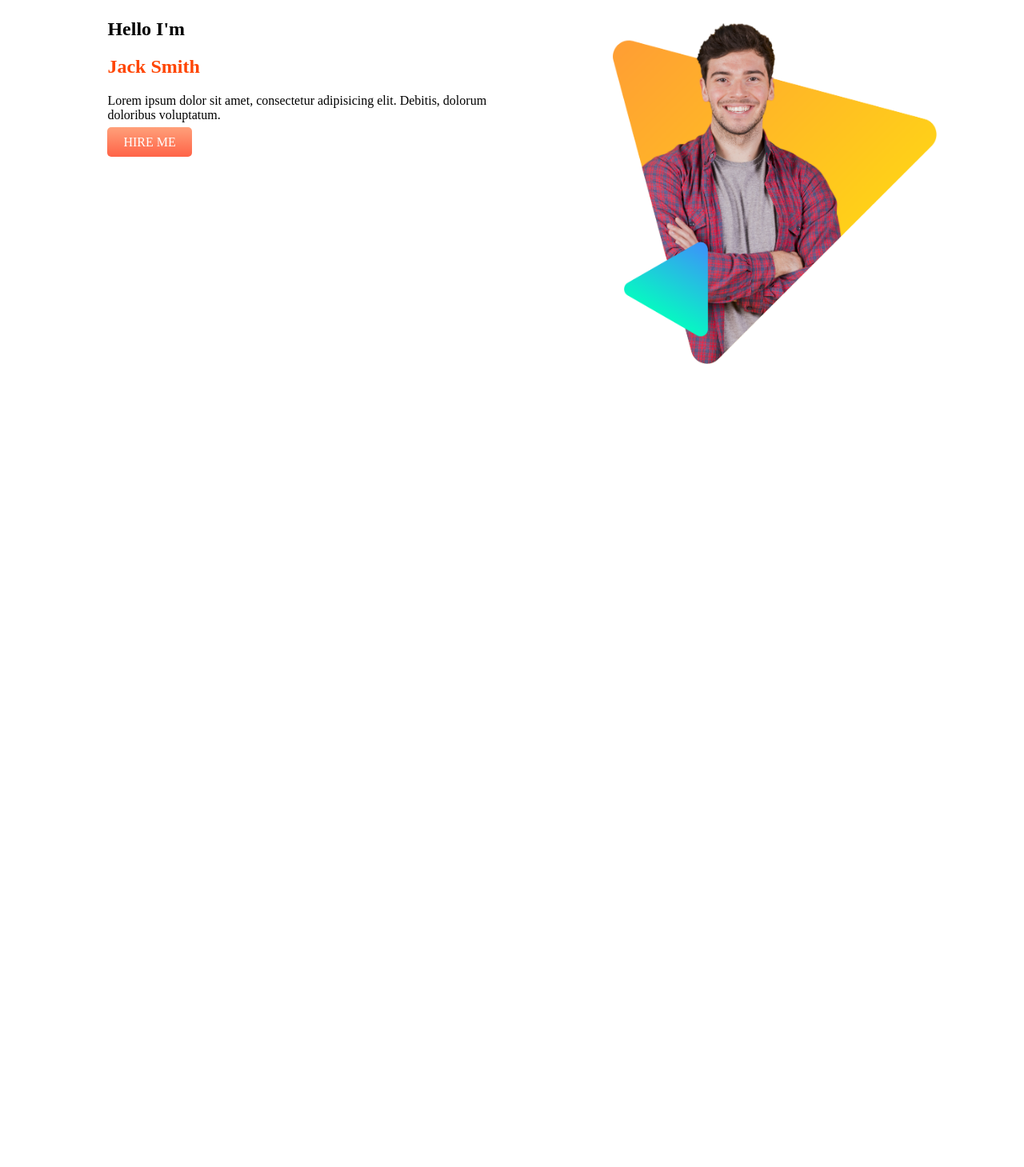
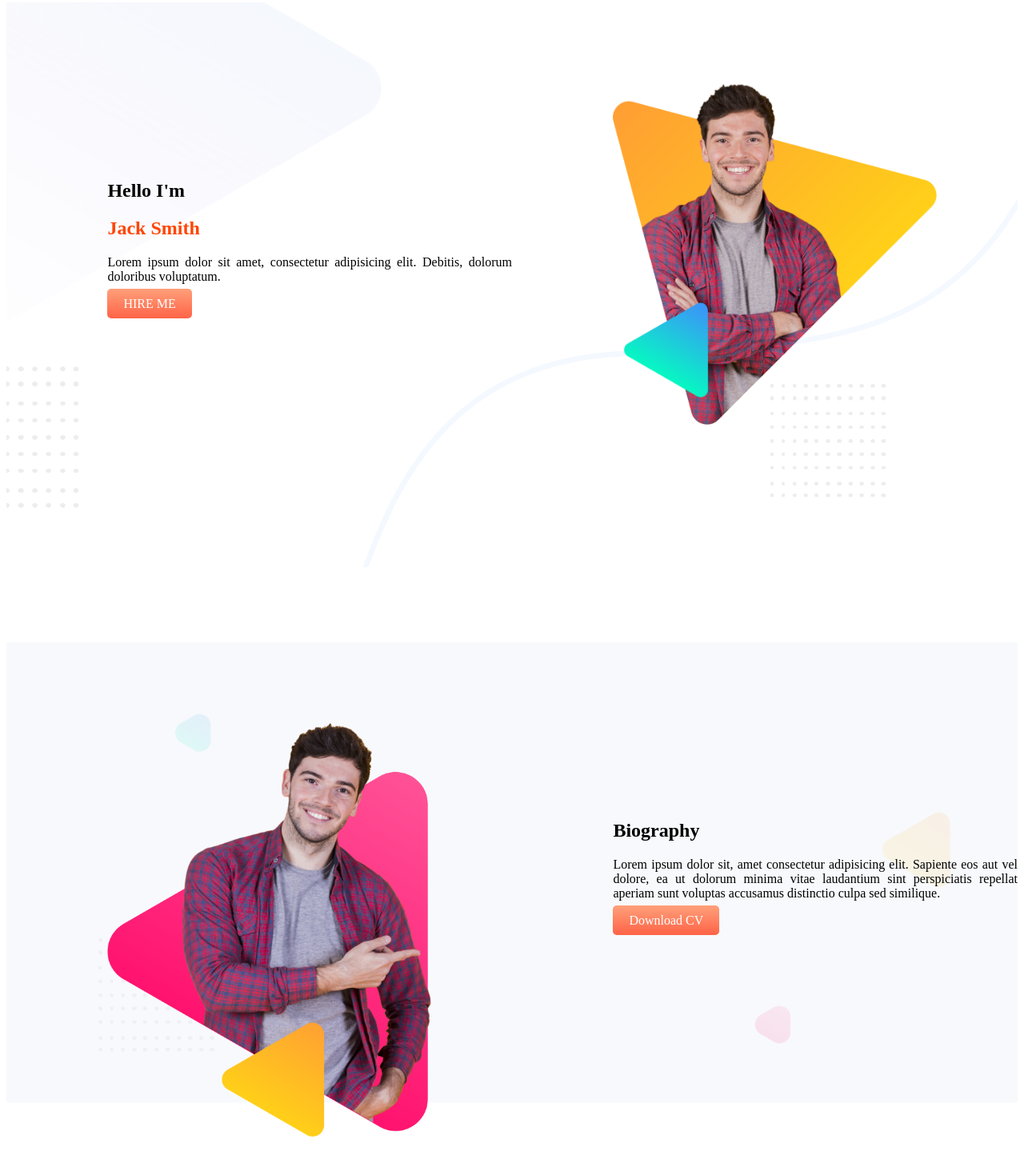
Before and after one commit to ImrulEmon/Personal-portfolio, a plain HTML site: page index.html in a window 1280 px wide. Shown: the part 5-1464 px from the top of the page at 80% size. Before the commit the page ends 800 px from the top, so only its background shows below. Drawn offline with Linux system fonts and the light colour scheme.

Commit message:
2nd-portion

```diff
--- a/index.html
+++ b/index.html
@@ -13,12 +13,25 @@
             <h2>Hello I'm</h2>
             <h1 class="color-highlight">Jack Smith</h1>
             <p>Lorem ipsum dolor sit amet, consectetur adipisicing elit. Debitis, dolorum doloribus voluptatum.</p>
-            <a class="link-button" target="blank" href="#">HIRE ME</a>
+            <a class="link-button" target="_blank" href="#">HIRE ME</a>
         </div>
         <!--IMAGE-->
         <div class="half-width">
             <img src="images/peter.png" alt="">
         </div>
     </section>
+
+    <section class="biography-banner">
+        <!--IMAGE-->
+        <div class="half-width">
+            <img src="images/peter_dream.png" alt="">
+        </div>
+        <!--Text-->
+        <div class="half-width">
+            <h2>Biography</h2>
+            <p>Lorem ipsum dolor sit, amet consectetur adipisicing elit. Sapiente eos aut vel dolore, ea ut dolorum minima vitae laudantium sint perspiciatis repellat aperiam sunt voluptas accusamus distinctio culpa sed similique.</p>
+            <a class="link-button" target="_blank" href="#">Download CV</a>
+        </div>
+    </section>
 </body>
 </html>
--- a/style.css
+++ b/style.css
@@ -3,12 +3,21 @@
 }
 .half-width{
     margin-left: 10%;
-    float: left;
+    float:left;
     width: 40%;
+}
+.top-banner{
+   background-image: url("images/header-bg.png");
+   height: 100vh;
+   background-repeat: no-repeat;
+   background-size: contain;
 }
 .half-width img{
     width: 80%;
-    margin-top: 5%;
+    margin-top: 20%;
+}
+.half-width h2{
+    padding-top: 40%;
 }
 .link-button{
     text-decoration: none;
@@ -18,3 +27,12 @@
     padding: 10px 20px;
     border-radius: 5px;
 }
+.half-width p{
+    text-align: justify;
+}
+.biography-banner{
+    background-image: url("images/biography-bg.png");
+    height: 100vh;
+    background-repeat: no-repeat;
+    background-size: contain;
+}
```
